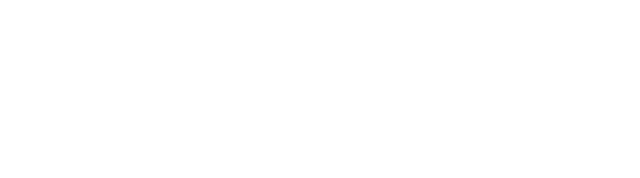
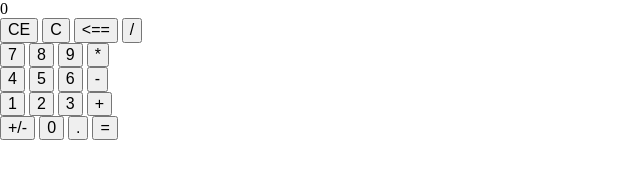
Before and after one commit to Li-Victor/Calculator, a plain HTML site: page index.html in a window 1280 px wide. Shown: the whole page, without its empty margins (0-640 px from the left). Drawn offline with Linux system fonts and the light colour scheme.

Commit message:
added normalize and basic outline of calculator

```diff
--- a/index.html
+++ b/index.html
@@ -4,8 +4,51 @@
         <meta charset="utf-8">
         <title>Calculator</title>
         <script src="./script.js" charset="utf-8"></script>
+        <link rel="stylesheet" href="./normalize.css">
     </head>
     <body>
 
+        <div class="container">
+            <div class="display">
+                <div class="display__operations"></div>
+                <div class="display__currentNumber">0</div>
+            </div>
+
+            <div class="row">
+                <button name="button">CE</button>
+                <button name="button">C</button>
+                <button name="button"><==</button>
+                <button name="button">/</button>
+            </div>
+
+            <div class="row">
+                <button name="button">7</button>
+                <button name="button">8</button>
+                <button name="button">9</button>
+                <button name="button">*</button>
+            </div>
+
+            <div class="row">
+                <button name="button">4</button>
+                <button name="button">5</button>
+                <button name="button">6</button>
+                <button name="button">-</button>
+            </div>
+
+            <div class="row">
+                <button name="button">1</button>
+                <button name="button">2</button>
+                <button name="button">3</button>
+                <button name="button">+</button>
+            </div>
+
+            <div class="row">
+                <button name="button">+/-</button>
+                <button name="button">0</button>
+                <button name="button">.</button>
+                <button name="button">=</button>
+            </div>
+        </div>
+
     </body>
 </html>
```
Also changed, not shown: normalize.css (added, +1 -0 lines).
